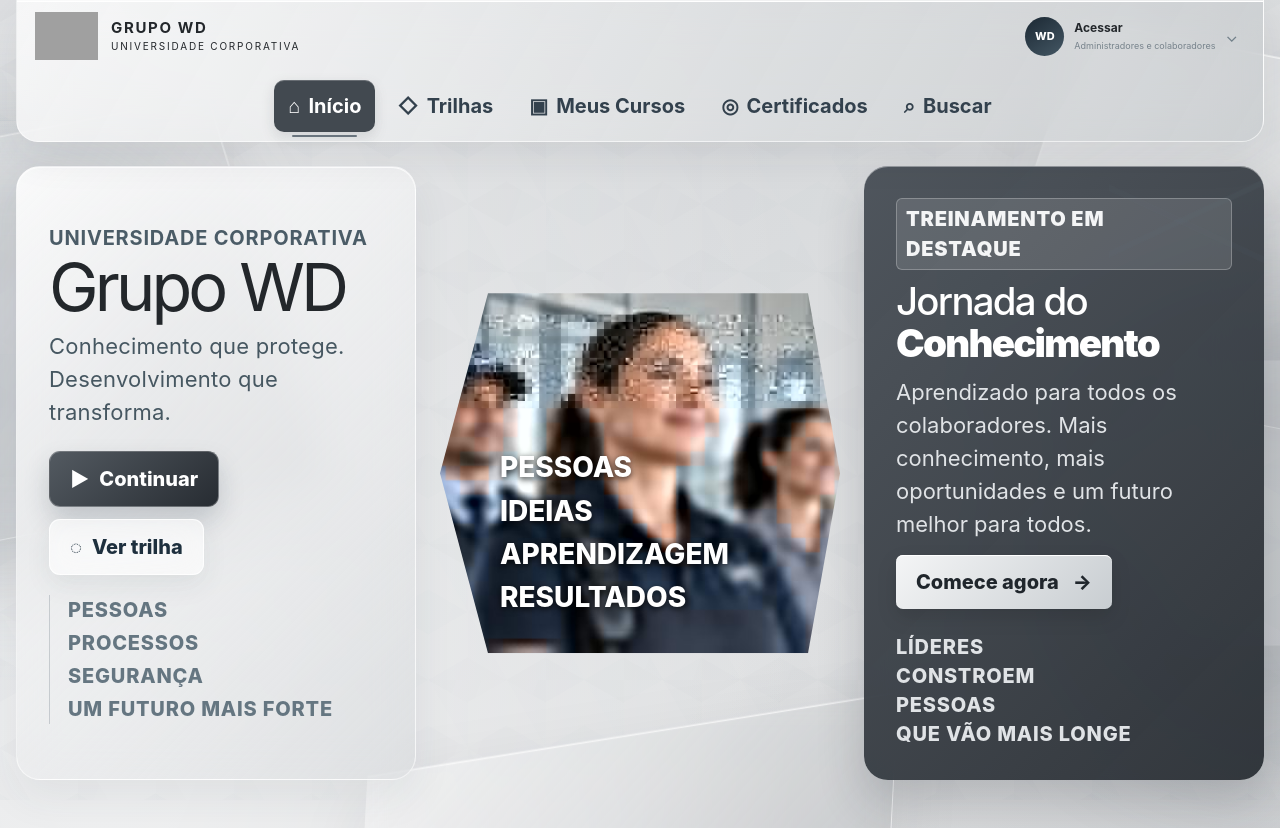
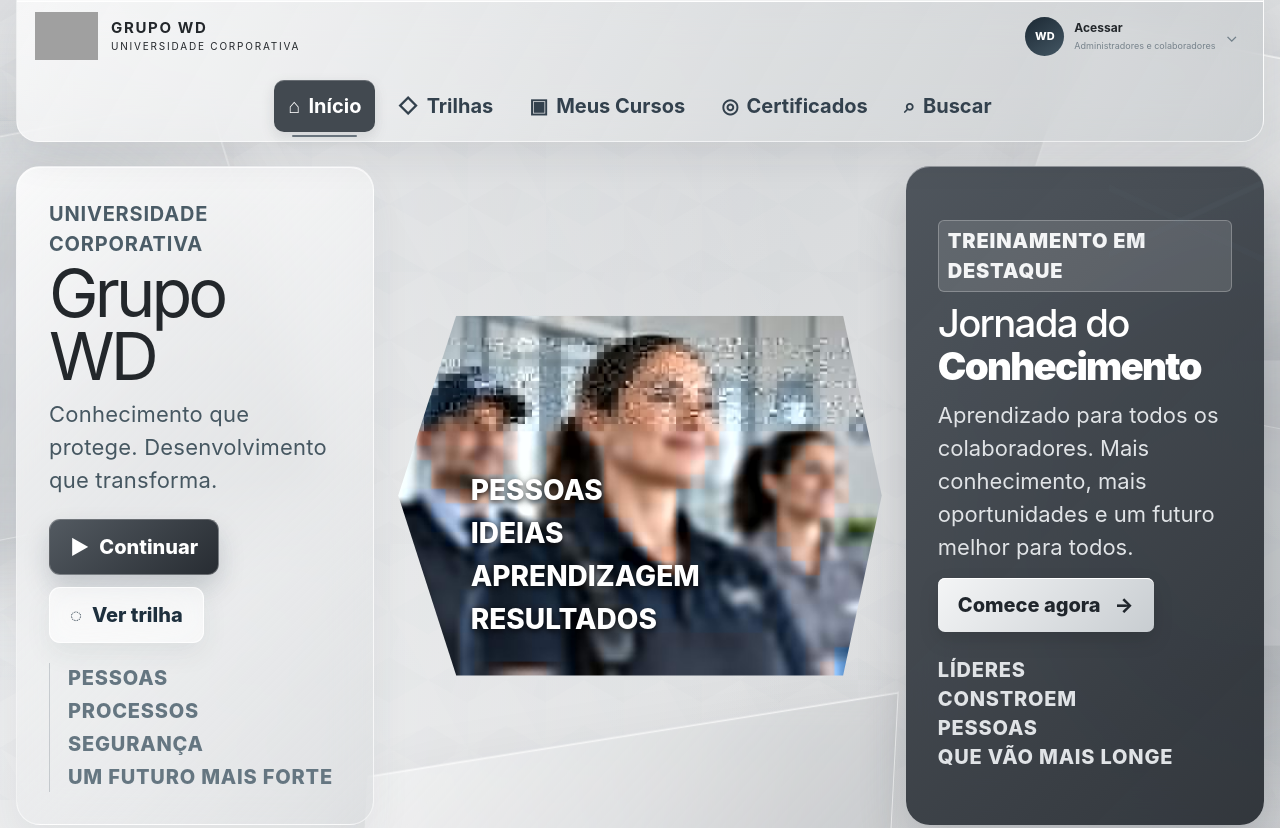
Before and after one commit to Robson-Haro/Universidade-Corporativa-Grupo-WD-, a Next.js app: page / in a window 1280 px wide. Shown: the top 828 px of the page. Built offline with nearby package versions, Linux system fonts and the light colour scheme; grey boxes are pictures that could not be loaded.

Commit message:
Widen home hero image while preserving height and caption size

```diff
--- a/app/globals.css
+++ b/app/globals.css
@@ -2596,3 +2596,9 @@
   align-self: center;
 }
 .wduni-image-caption { font-size: 28px; }
+
+/* Destaque mais largo, sem aumentar a altura. */
+.wduni-hero-image { max-width: 680px; height: 360px; min-height: 360px; }
+@media (min-width:1201px) {
+  .wduni-hero { grid-template-columns: minmax(0,1fr) minmax(0,1.35fr) minmax(0,1fr); }
+}
```
